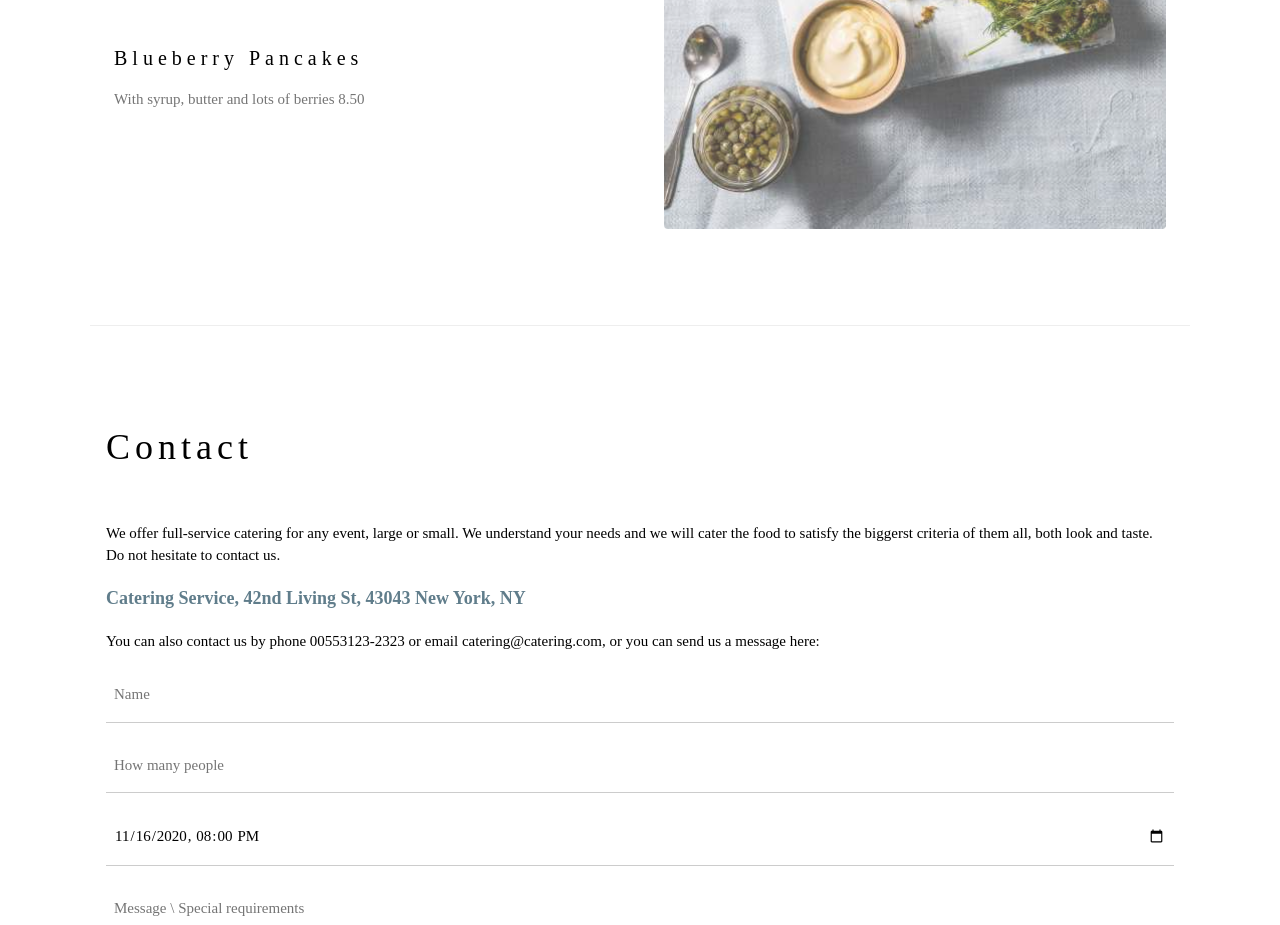
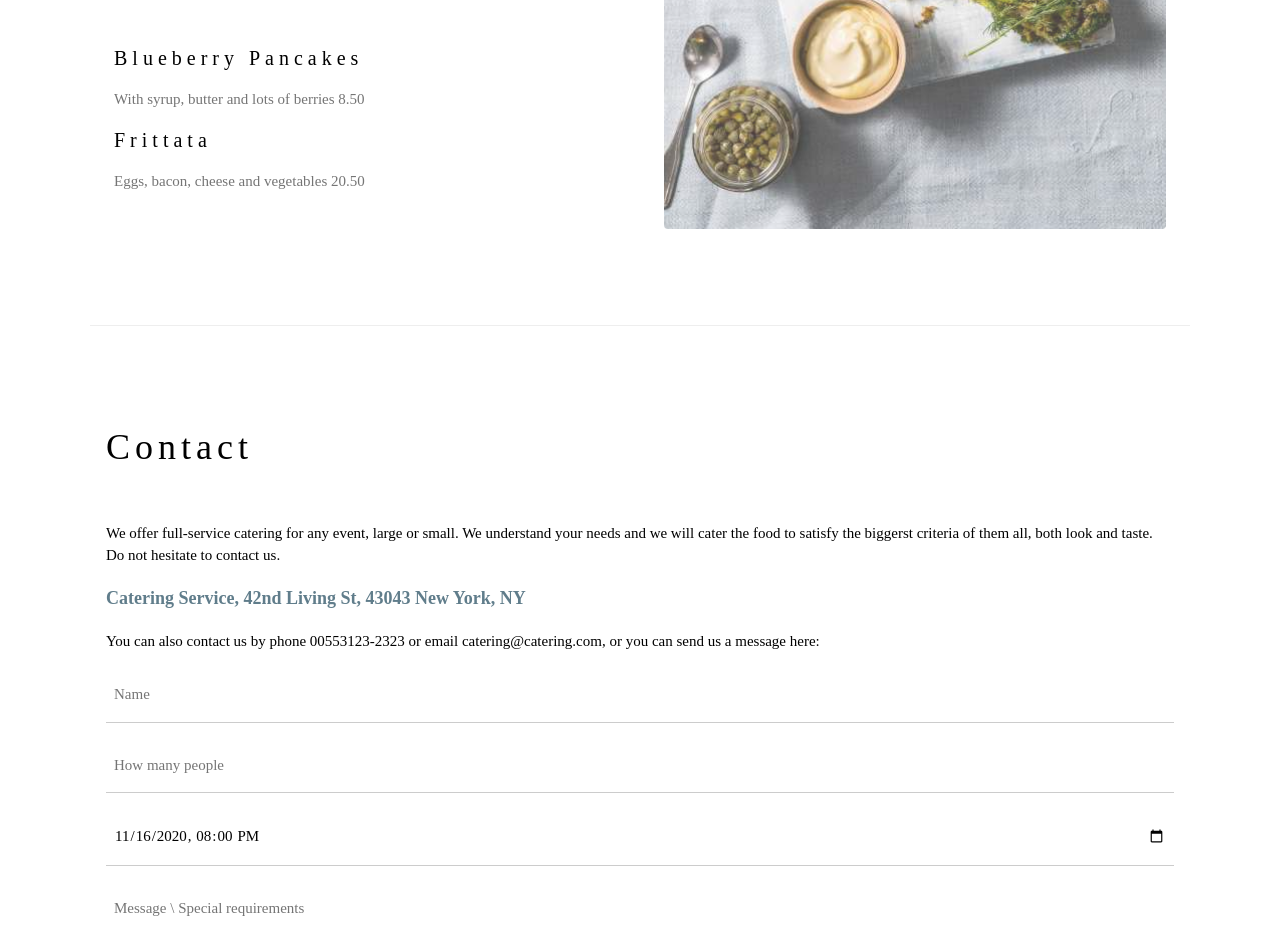
Before and after one commit to PedroLung/mywebsite, a plain HTML site: page index.html in a window 1280 px wide. Shown: the part 2060-2985 px from the top of the page. Drawn offline with nearby package versions, Linux system fonts and the light colour scheme.

Commit message:
Adicionado o Item Fritatta ao Menu

```diff
--- a/index.html
+++ b/index.html
@@ -74,6 +74,9 @@ h1, h2, h3, h4, h5, h6 {
 
       <h4>Blueberry Pancakes</h4>
       <p class="w3-text-grey">With syrup, butter and lots of berries 8.50</p>
+
+      <h4>Frittata</h4>
+      <p class="w3-text-grey">Eggs, bacon, cheese and vegetables 20.50</p>
     </div>
 
     <div class="w3-col l6 w3-padding-large">
```
